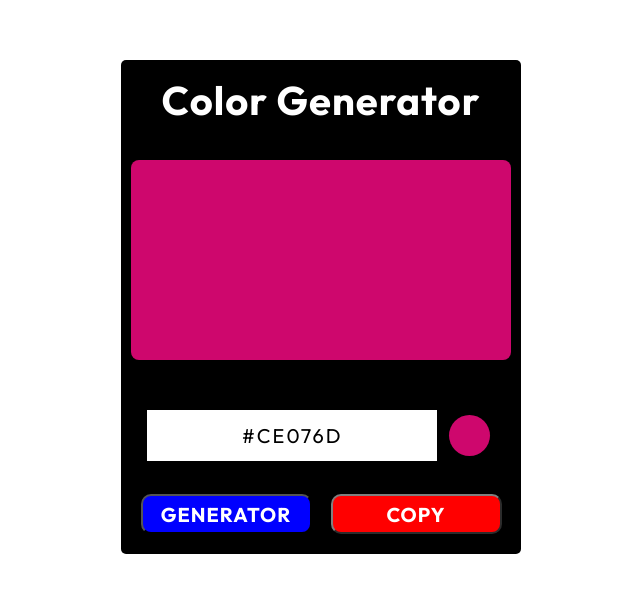
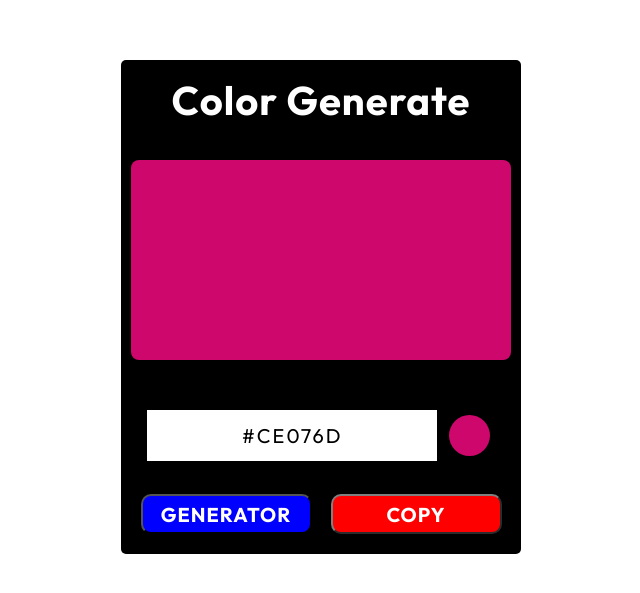
Before and after one commit to sundarraj33/Random_color, a plain HTML site: page index.html in a window 1280 px wide. Shown: the part 101-694 px from the top of the page, without its empty margins (319-959 px from the left). Drawn offline with Linux system fonts and the light colour scheme.

Commit message:
Updated Page

```diff
--- a/index.html
+++ b/index.html
@@ -14,7 +14,7 @@
 
         <div class="box">
             <div class="notification_box">Your Color Code is Copied...</div>
-            <div class="title">Color Generator</div>
+            <div class="title">Color Generate</div>
             <div class="color_box"></div>
             <div class='code_box1'>
                 <input type="text" class="color_random" id='color_random' value="#CE076D" readonly>
```
